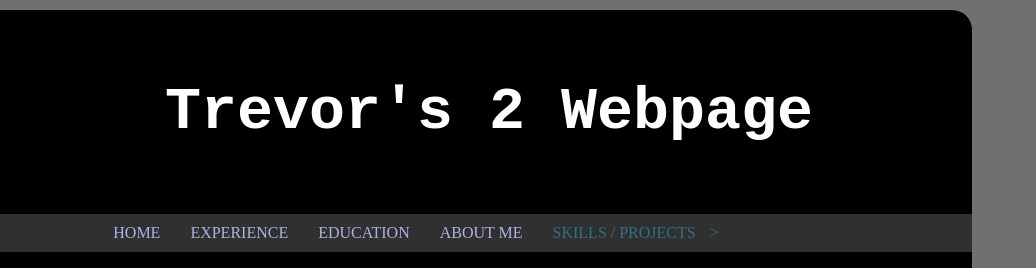
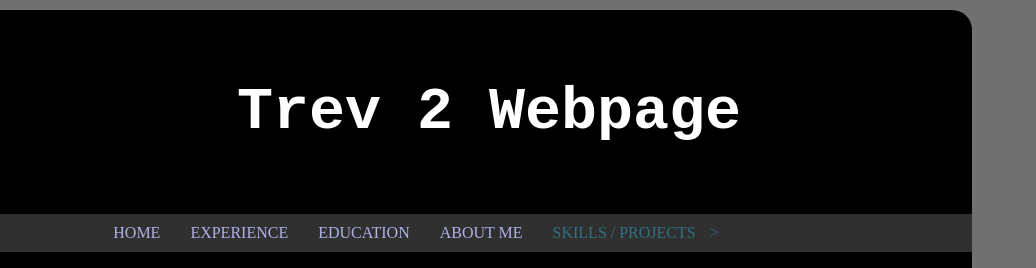
Before and after one commit to trevorjandrin/CS_293_Final, a plain HTML site: page website/index.html in a window 1280 px wide. Shown: the top 268 px of the page, 244-1280 px from the left. Drawn offline with Linux system fonts and the light colour scheme.

Commit message:
Update index.html

```diff
--- a/website/index.html
+++ b/website/index.html
@@ -2,7 +2,7 @@
 <html lang="en">
    <head>
       <meta charset="utf-8">
-      <title>YEjS</title>
+      <title>S</title>
       <link rel="stylesheet" href="Style_Sheets/css.css">
       <script src="Scripts/script.js"></script>
    </head>
@@ -31,7 +31,7 @@
                </div>
                <div id="trevor_Image"><a href="#"><img id="img_Trevor"  height="150px" width="150px"   alt="picture"></a></div>
                <div id="header_Content">
-                  <h1>Trevor's 2 Webpage</h1>
+                  <h1>Trev 2 Webpage</h1>
                </div>
             </div>
             <input id="open_nav" type="checkbox">
```
